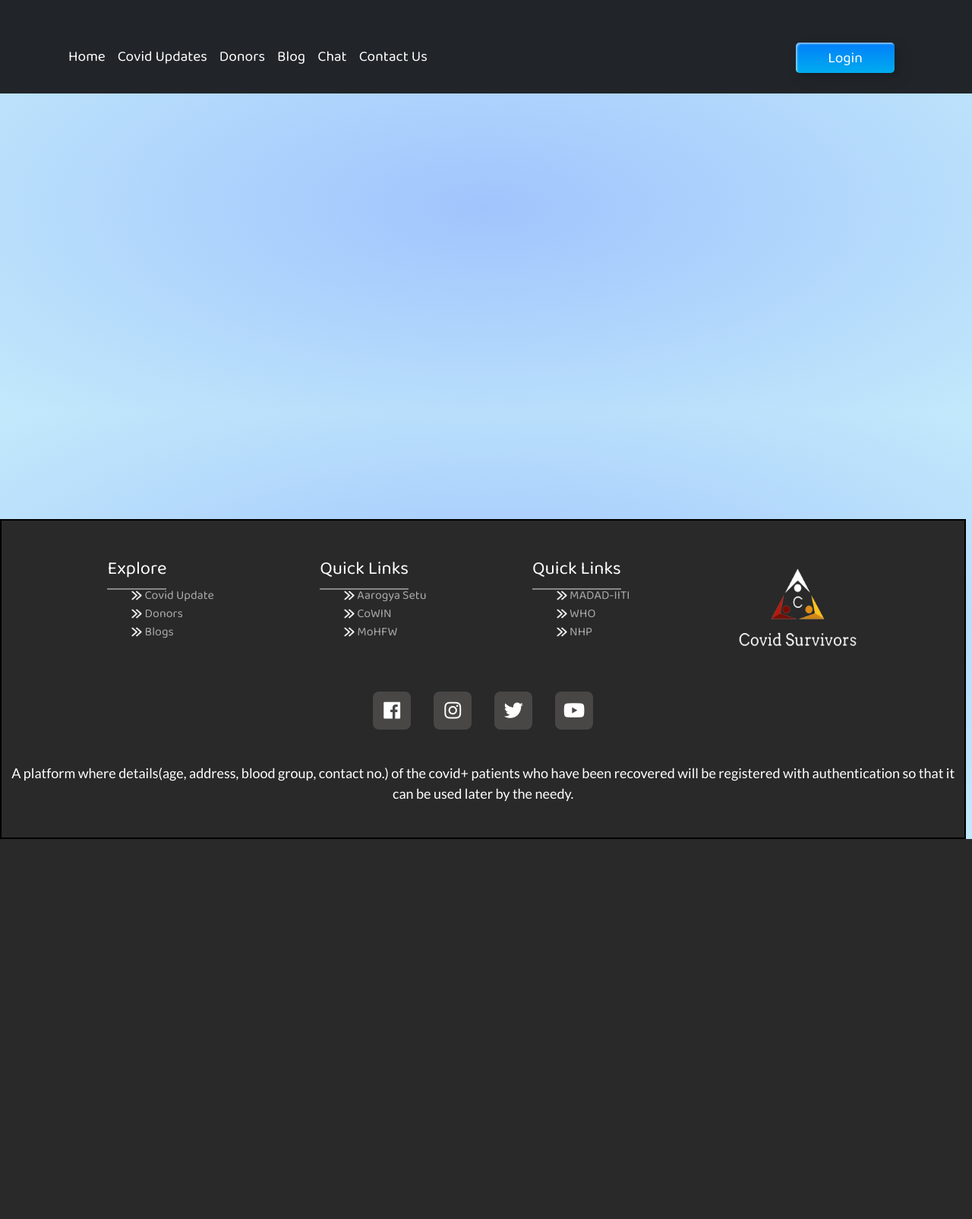
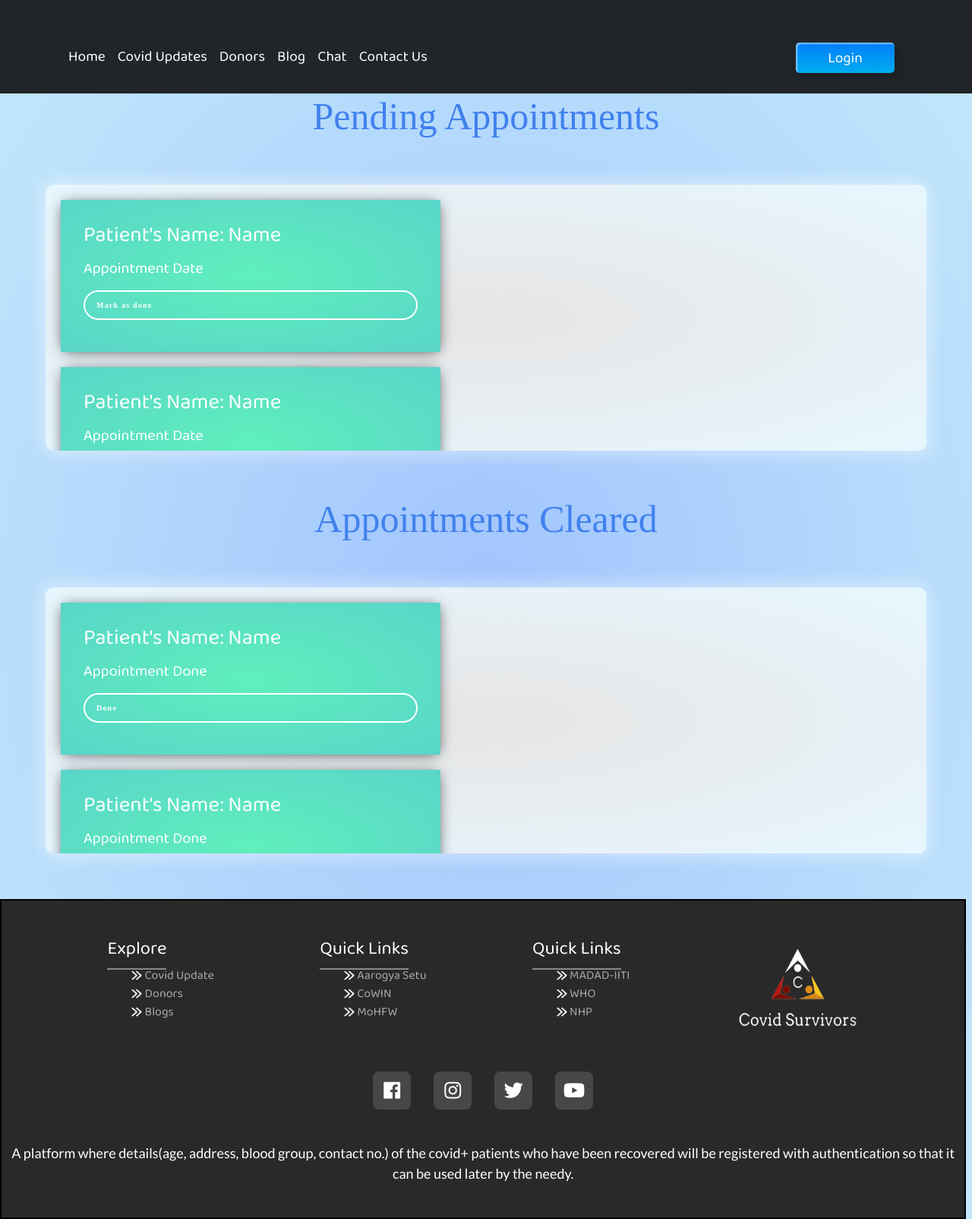
Before and after one commit to Bhavishya-tiwari/Covid_Survivors, a Django app: template templates/home/appointmentsshown.html in a window 1280 px wide. Shown: the whole page at 76% size. Before the commit the page ends 1104 px from the top, so only its background shows below. Run offline with Django 3.2, Linux system fonts and the light colour scheme; the template is opened without the code that fills it, so the values that code supplies are empty; some libraries are stand-ins or nearby versions.

Commit message:
appointmentdesigned

```diff
--- a/templates/home/appointmentsshown.html
+++ b/templates/home/appointmentsshown.html
@@ -1,10 +1,119 @@
 {% extends 'base.html' %}
 {% block css %}
 <style>
-    .total-monal{
+    /* .total-monal{
 
 top: 70vh;
-}
+} */
+
+
+
+@import url('https://fonts.googleapis.com/css?family=Roboto');
+
+        .block {
+            /* border: 8px solid rgb(118, 104, 240); */
+            box-shadow: 5px 5px 20px 5px rgba(255, 255, 255, 0.25),
+                -5px -5px 20px 5px rgba(255, 255, 255, 0.26);
+            border-radius: 10px;
+            overflow-y: scroll;
+            height: 350px;
+            margin: 60px;
+            /* margin-bottom: 50px;  */
+            background-image: radial-gradient(rgb(231, 229, 229), rgb(231, 247, 255));
+        }
+
+        .lv-card {
+            font-family: 'Merriweather';
+        }
+
+        h1 {
+            text-align: center;
+            color: #4181ee;
+            font-family: 'Merriweather';
+        }
+
+        .wrapper {
+            display: flex;
+            flex-direction: column;
+            justify-content: center;
+            flex-wrap: wrap;
+        }
+
+        .lv-card {
+            max-width: 500px;
+            min-height: 200px;
+            background-image: radial-gradient(#60efbc, #58d5c9);
+            padding: 30px;
+            box-sizing: border-box;
+            color: #FFF;
+            margin: 20px;
+            box-shadow: 0px 2px 18px -4px rgba(0, 0, 0, 0.75);
+        }
+
+        /* .lv-card:nth-child(2) {
+            background: #4181ee;
+        }
+
+        .lv-card:last-child {
+            background: #673ab7;
+        } */
+
+        .lv-card-title {
+            margin-top: 0;
+            font-size: 16px;
+            font-weight: 600;
+            font-family: 'Merriweather';
+            letter-spacing: 1.2px;
+        }
+
+        .lv-card-content {
+            font-size: 14px;
+            letter-spacing: 0.5px;
+            line-height: 1.5;
+            font-family: 'Merriweather';
+        }
+
+        .lv-card-btn {
+            all: unset;
+            display: block;
+            margin-left: auto;
+            border: 2px solid #FFF;
+            padding: 10px 15px;
+            border-radius: 25px;
+            font-size: 10px;
+            font-weight: 600;
+            transition: all 0.5s;
+            cursor: pointer;
+            letter-spacing: 1.2px;
+        }
+
+        .lv-card-btn:hover {
+            color: rgb(105, 216, 173);
+            background: #FFF;
+        }
+
+        /* .lv-card:nth-child(2) .lv-card-btn:hover {
+            color: #4181ee;
+            background: #FFF;
+        }
+
+        .lv-card:last-child .lv-card-btn:hover {
+            color: #673ab7;
+            background: #FFF;
+        } */
+
+
+        .btn {
+            margin: auto;
+            width: 100%;
+        }
+
+        @media only screen and (max-width: 500px) {
+            .block {
+                width: 100vw;
+                margin: 0;
+            }
+        }
 </style>
 
 {% endblock css %}
@@ -13,31 +122,60 @@ top: 70vh;
 
 
 
-{% for a in App %}
-<div class="m-4" style="color: rgb(255, 0, 0);">
+<div class="form">
+    <h1>Pending Appointments </h1>
+    <div class="section" id="block1">
+        <div class="block">
 
- Name :  {{a.Appbyname}}
- <br>
- Date : {{a.Date}}
+            <div class="lv-card">
+                <h3 class="card-title">
+                    Patient's Name: Name
+                </h3>
+                <p class="card-content">
+                <h5 class="card-title">Appointment Date</h5>
+                </p>
+                <a href="#" class="lv-card-btn">Mark as done</button></a>
+            </div>
 
-<a href="/blooddonated/{{a.Appby}}">
+            <div class="lv-card">
+                <h3 class="card-title">
+                    Patient's Name: Name
+                </h3>
+                <p class="card-content">
+                <h5 class="card-title">Appointment Date</h5>
+                </p>
+                <a href="#" class="lv-card-btn">Mark as done</button></a>
+            </div>
 
-    <button type="button" class="btn btn-primary">Done</button>
-</a>
+        </div>
+    </div>
+    <h1>Appointments Cleared </h1>
+    <div class="section" id="block2">
+        <div class="block">
+            <div class="lv-card">
+                <h3 class="card-title">
+                    Patient's Name: Name
+                </h3>
+                <p class="card-content">
+                <h5 class="card-title">Appointment Done</h5>
+                </p>
+                <a href="#" class="lv-card-btn">Done</a>
+            </div>
+
+            <div class="lv-card">
+                <h3 class="card-title">
+                    Patient's Name: Name
+                </h3>
+                <p class="card-content">
+                <h5 class="card-title">Appointment Done</h5>
+                </p>
+                <a href="#" class="lv-card-btn">Done</a>
+            </div>
+
+        </div>
+    </div>
 </div>
-    {% endfor %}
-
-{% for d in Donorz %}
-<div class="m-4" style="color: rgb(34, 255, 0);">
-
- Name :  {{a.Appbyname}}
- <br>
- Date : {{a.DonatedOnDate}}
- <br>
- Done
 
 
-</div>
-    {% endfor %}
 
 {% endblock body %}
--- a/templates/home/profile.html
+++ b/templates/home/profile.html
@@ -294,6 +294,7 @@ label {
   </a>
   {% endif %}
 
+  {% if G == "h" %}
 
   <div class="hiddenCB">
   <h3 class="my-3"> Update Available Blood data</h3>
@@ -324,6 +325,7 @@ label {
   </div>
 </form>
 </div>
+  {% endif %}
 
 
 
```
Also changed, not shown: db.sqlite3.
